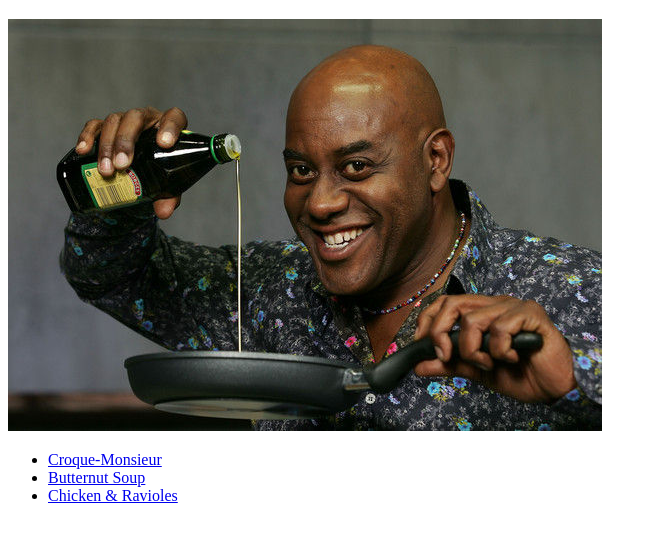
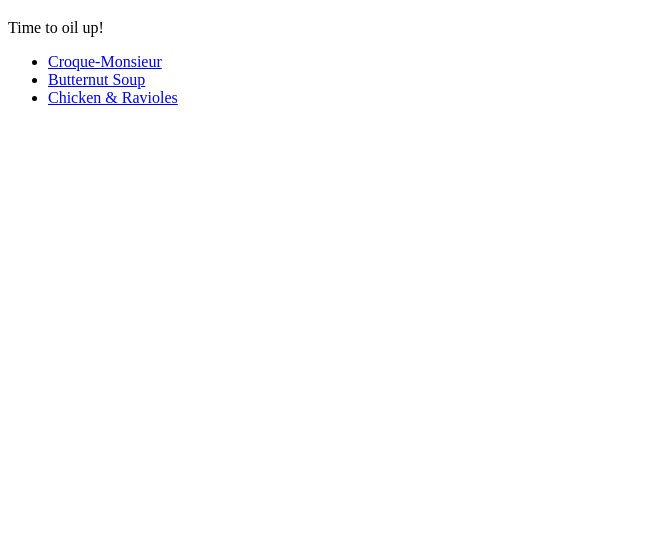
Before and after one commit to naelsoufi/odin-recipes, a plain HTML site: page index.html in a window 1280 px wide. Shown: the part 61-600 px from the top of the page, without its empty margins (0-657 px from the left). Drawn offline with Linux system fonts and the light colour scheme.

Commit message:
Remove the picture of Ainsley Harriott

```diff
--- a/index.html
+++ b/index.html
@@ -8,7 +8,7 @@
     <body>
         <header>
             <h1>Odin Recipes</h1>
-            <img src="./images/ainsley-harriott.jpg" alt="famous chef Ainsley Harriott oiling up his pan with a big smile">
+            <p id="secondary-title">Time to oil up!</p>
             <nav>
                 <ul>
                     <li><a href="./recipes/croque-monsieur.html">Croque-Monsieur</a></li>
```
